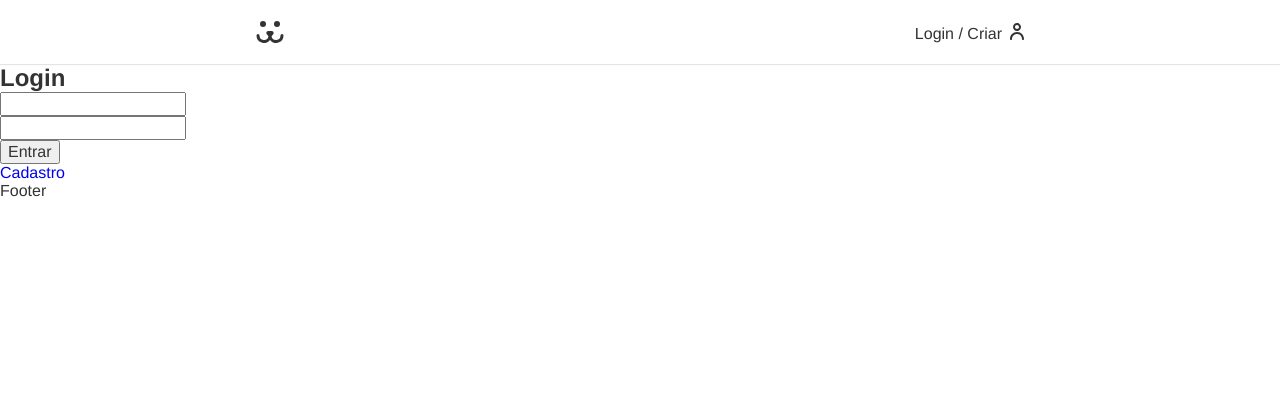
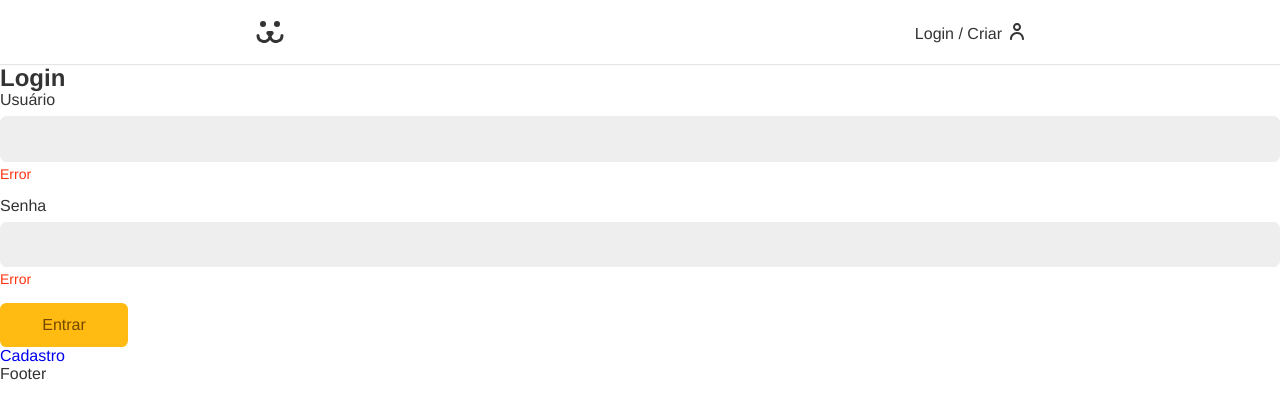
Before and after one commit to lucaszamorapy/dogs, a React (Vite) app: page /login in a window 1280 px wide. Shown: the top 418 px of the page. Built offline with nearby package versions, Linux system fonts and the light colour scheme.

Commit message:
feat: form components

```diff
--- a/src/App.jsx
+++ b/src/App.jsx
@@ -4,7 +4,7 @@ import Header from "./components/header/Header";
 import Footer from "./components/footer/Footer";
 import { BrowserRouter, Route, Routes } from "react-router-dom";
 import Home from "./pages/home/Home";
-import Login from "./components/login/Login";
+import Login from "./pages/login/Login";
 
 const App = () => {
   return (
--- a/src/components/loginForm/LoginForm.jsx
+++ b/src/components/loginForm/LoginForm.jsx
@@ -1,5 +1,7 @@
 import React from "react";
 import { Link } from "react-router-dom";
+import Input from "../../utils/input/Input";
+import Button from "../../utils/button/Button";
 
 const LoginForm = () => {
   const [username, setUsername] = React.useState("");
@@ -27,17 +29,9 @@ const LoginForm = () => {
     <section>
       <h1>Login</h1>
       <form action="" onSubmit={handleSubmit}>
-        <input
-          type="text"
-          value={username}
-          onChange={({ target }) => setUsername(target.value)}
-        />
-        <input
-          type="text"
-          value={password}
-          onChange={({ target }) => setPassword(target.value)}
-        />
-        <button>Entrar</button>
+        <Input label="Usuário" type="text" name="username" />
+        <Input label="Senha" type="password" name="password" />
+        <Button>Entrar</Button>
       </form>
       <Link to="/login/criar">Cadastro</Link>
     </section>
--- /dev/null
+++ b/src/utils/button/Button.jsx
@@ -0,0 +1,12 @@
+import React from "react";
+import styles from "./Button.module.css";
+
+const Button = ({ children, ...props }) => {
+  return (
+    <button {...props} className={styles.button}>
+      {children}
+    </button>
+  );
+};
+
+export default Button;
--- /dev/null
+++ b/src/utils/button/Button.module.css
@@ -0,0 +1,24 @@
+.button {
+  font-size: 1rem;
+  font-family: var(--type-first);
+  cursor: pointer;
+  border: none;
+  border-radius: 0.4rem;
+  background: #fb1;
+  color: #764701;
+  min-width: 8rem;
+  padding: 0.8rem 1.2rem;
+  box-sizing: border-box;
+  transition: 0.1s;
+}
+
+.button:hover,
+.button:focus {
+  outline: none;
+  box-shadow: 0 0 0 3px #fea, 0 0 0 4px #fb1;
+}
+
+.button:disabled {
+  opacity: 0.5;
+  cursor: wait;
+}
--- /dev/null
+++ b/src/utils/input/Input.jsx
@@ -0,0 +1,16 @@
+import React from "react";
+import styles from "./Input.module.css";
+
+const Input = ({ label, type, name }) => {
+  return (
+    <div className={styles.wrapper}>
+      <label className={styles.label} htmlFor={name}>
+        {label}
+      </label>
+      <input id={name} name={name} className={styles.input} type={type} />
+      <p className={styles.error}>Error</p>
+    </div>
+  );
+};
+
+export default Input;
--- /dev/null
+++ b/src/utils/input/Input.module.css
@@ -0,0 +1,35 @@
+.wrapper {
+  margin-bottom: 1rem;
+}
+
+.input {
+  border: 1px solid #eee;
+  display: block;
+  width: 100%;
+  font-size: 1rem;
+  padding: 0.8rem;
+  border-radius: 0.4rem;
+  background: #eee;
+  transition: 0.2s;
+}
+
+.input:hover,
+.input:focus {
+  outline: none;
+  border-color: #fb1;
+  background: white;
+  box-shadow: 0 0 0 3px #fea;
+}
+
+.label {
+  display: block;
+  font-size: 1rem;
+  line-height: 1;
+  padding-bottom: 0.5rem;
+}
+
+.error {
+  color: #f31;
+  font-size: 0.875rem;
+  margin-top: 0.25rem;
+}
```
Also changed, not shown: src/pages/login/Login.jsx (renamed from src/components/login/Login.jsx, +4 -4 lines).
